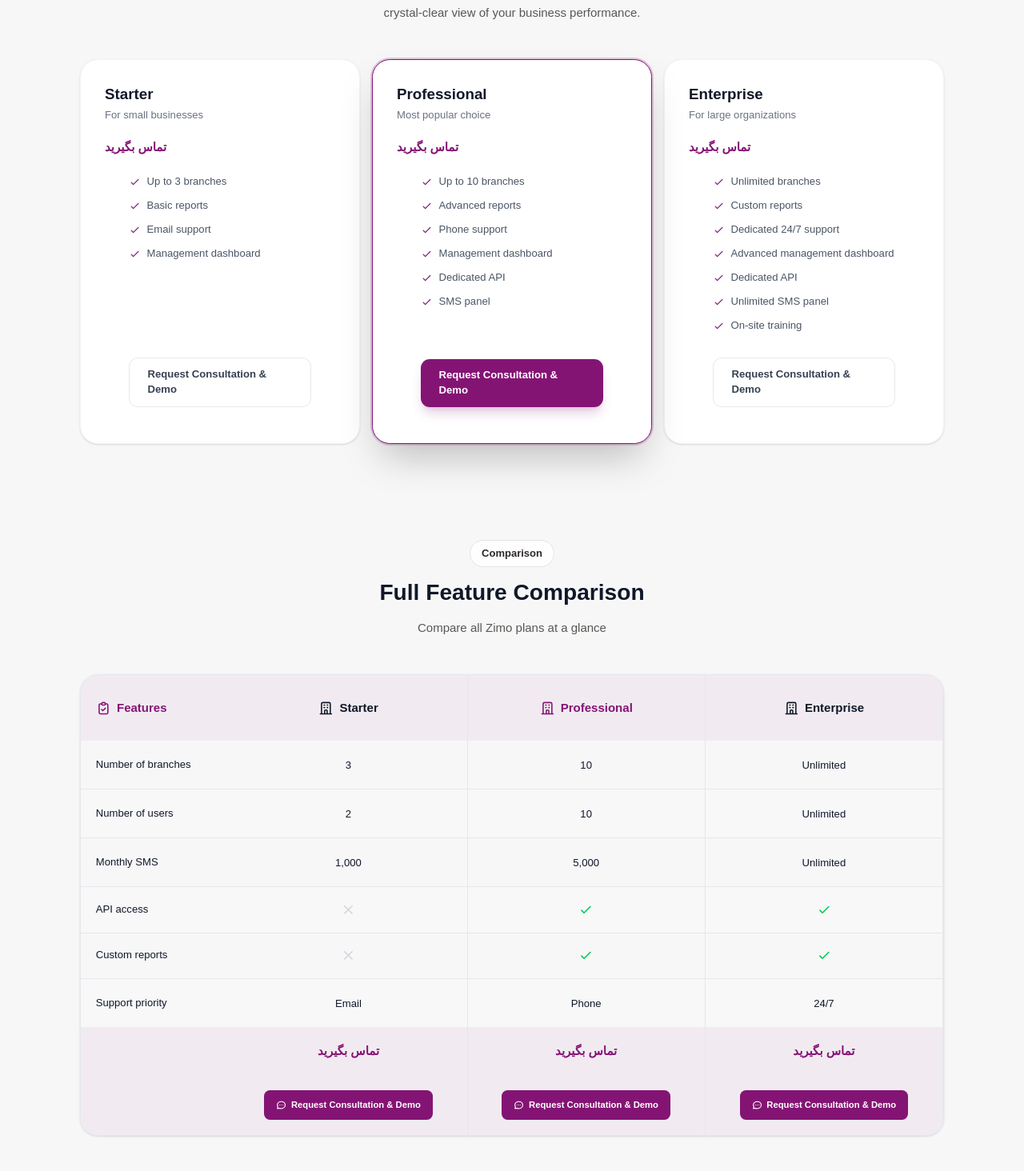
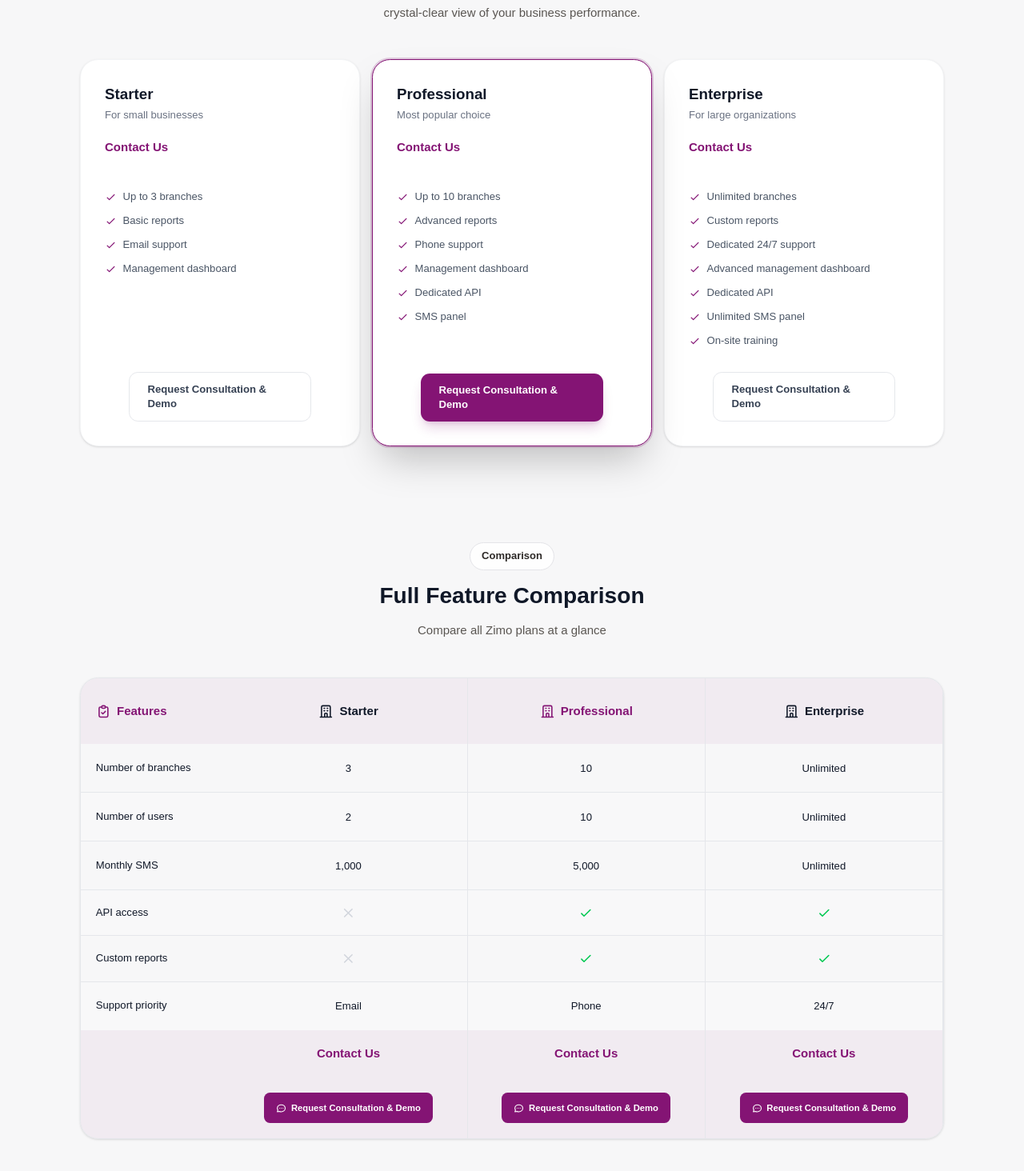
Before and after one commit to mehdijalalii/zimo-frontend, a Next.js app: page /en/pricing in a window 1280 px wide. Shown: the part 304-1768 px from the top of the page at 80% size. Built offline with nearby package versions, Linux system fonts and the light colour scheme.

Commit message:
add contact_us translation for pricing section in fa/en/tr

```diff
--- a/src/components/pricing/PricingSection.tsx
+++ b/src/components/pricing/PricingSection.tsx
@@ -14,6 +14,7 @@ type PricingTranslations = {
   price_per_month: string;
   price_per_year: string;
   request_demo: string;
+  contact_us: string;
   comparison: {
     kicker: string;
     title: string;
@@ -80,9 +81,9 @@ export default function PricingSection({
                   <p className="mt-1 text-sm text-gray-500">{plan.landing_subtitle}</p>
                 )}
 
-                <p className="mt-5 text-base font-bold text-[#841474]">تماس بگیرید</p>
+                <p className="mt-5 text-base font-bold text-[#841474]">{translations.contact_us}</p>
 
-              <ul className="flex-1 space-y-3 pl-8 pt-6 mt-5رتس pb-0">
+              <ul className="flex-1 space-y-3 pt-6 mt-5 pb-0">
                 {plan.features.map((feature, i) => (
                   <li key={i} className="flex items-start gap-2 text-sm text-gray-600">
                     <svg className="mt-0.5 h-4 w-4 shrink-0 text-[#841474]" fill="none" viewBox="0 0 24 24" stroke="currentColor">
@@ -95,7 +96,7 @@ export default function PricingSection({
 
               <Link
                 href={getHref(locale, 'demo')}
-                className={`mt-8 mx-8 mb-4 inline-flex items-center justify-center gap-2 rounded-xl px-6 py-3 text-sm font-bold transition-all ${
+                className={`mt-8 mx-8 inline-flex items-center justify-center gap-2 rounded-xl px-6 py-3 text-sm font-bold transition-all ${
                   plan.is_featured
                     ? 'bg-[#841474] text-white shadow-lg shadow-[#841474]/20 hover:bg-[#6b105d] hover:shadow-[#841474]/40'
                     : 'border border-gray-200 bg-white text-gray-700 hover:bg-gray-50'
@@ -163,7 +164,7 @@ export default function PricingSection({
                 <th className="whitespace-nowrap p-3 lg:p-5 font-bold text-[#841474] text-xs lg:text-base"></th>
                 {plans.map((plan) => (
                     <th key={plan.id} className={`whitespace-nowrap p-3 lg:p-5 text-center font-bold ${plan.is_featured ? 'text-[#841474]' : 'text-gray-900'}`}>
-                      <span className="text-base font-bold text-[#841474]">تماس بگیرید</span>
+                      <span className="text-base font-bold text-[#841474]">{translations.contact_us}</span>
                     </th>
                 ))}
               </tr>
```
Also changed, not shown: src/messages/en.json, src/messages/fa.json, src/messages/tr.json.
